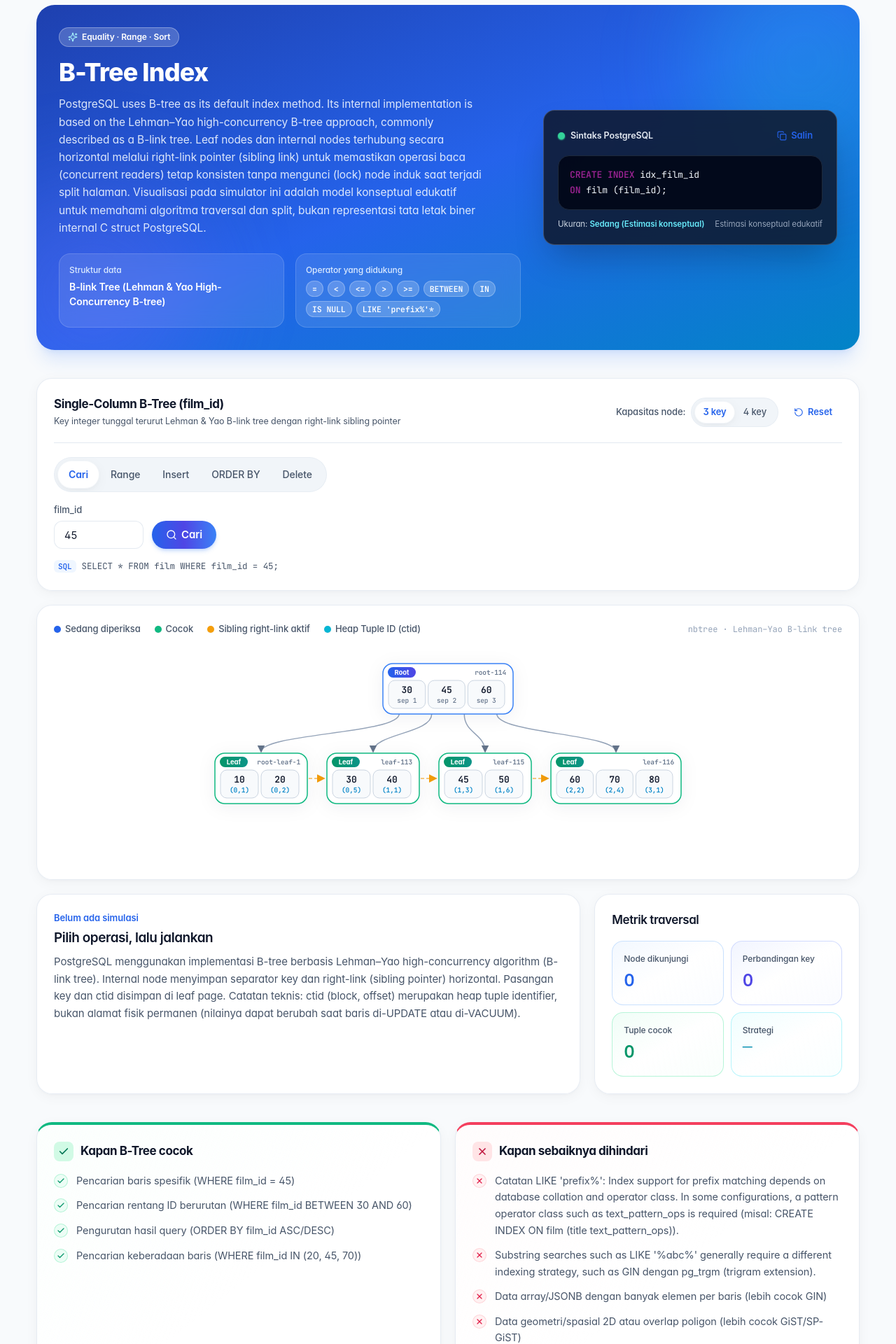
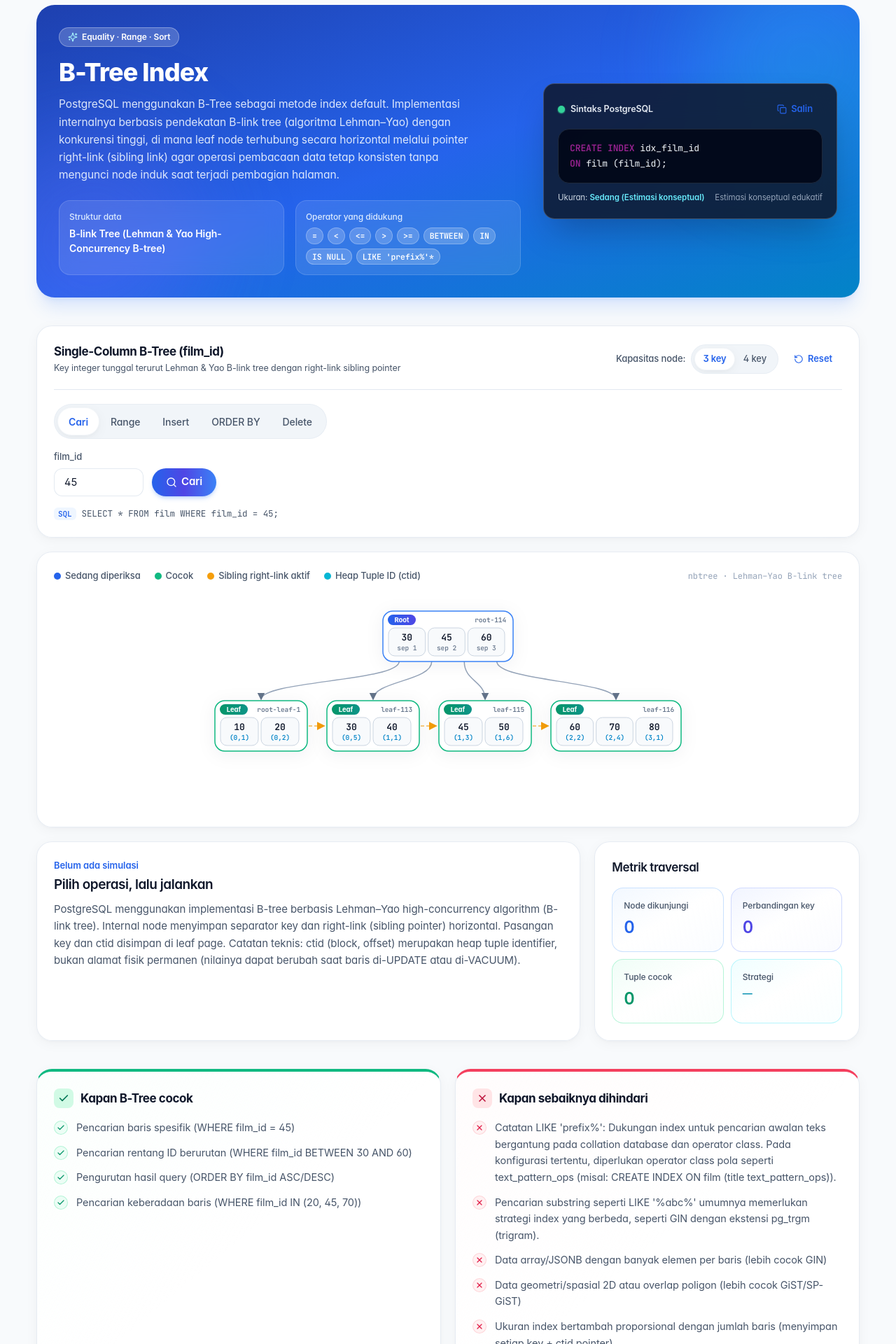
Before and after one commit to ramsyallf/indexlab-sql, a React (Vite) app: page /playground in a window 1280 px wide. Shown: the part 320-2240 px from the top of the page at 70% size. Built offline with nearby package versions, Linux system fonts and the light colour scheme.

Commit message:
docs: translate B-Tree summary and technical notes to Indonesian

```diff
--- a/src/data/indexCatalog.ts
+++ b/src/data/indexCatalog.ts
@@ -8,7 +8,7 @@ export const INDEX_METHODS: Record<IndexTypeId, IndexMethodSpec> = {
     badge: 'Equality · Range · Sort',
     tagline: 'Balanced Search Tree (nbtree) untuk pencarian ekuivalensi, rentang nilai, dan pengurutan.',
     summary:
-      'PostgreSQL uses B-tree as its default index method. Its internal implementation is based on the Lehman–Yao high-concurrency B-tree approach, commonly described as a B-link tree. Leaf nodes dan internal nodes terhubung secara horizontal melalui right-link pointer (sibling link) untuk memastikan operasi baca (concurrent readers) tetap konsisten tanpa mengunci (lock) node induk saat terjadi split halaman. Visualisasi pada simulator ini adalah model konseptual edukatif untuk memahami algoritma traversal dan split, bukan representasi tata letak biner internal C struct PostgreSQL.',
+      'PostgreSQL menggunakan B-Tree sebagai metode index default. Implementasi internalnya berbasis pendekatan B-link tree (algoritma Lehman–Yao) dengan konkurensi tinggi, di mana leaf node terhubung secara horizontal melalui pointer right-link (sibling link) agar operasi pembacaan data tetap konsisten tanpa mengunci node induk saat terjadi pembagian halaman.',
     dataStructureName: 'B-link Tree (Lehman & Yao High-Concurrency B-tree)',
     howItWorks:
       'Internal node menyimpan separator key beserta "high key" dan right-link (sibling pointer) horizontal ke halaman tetangga kanan. Seluruh pasangan (key, ctid) tersimpan secara terurut di Leaf Nodes yang juga saling terhubung secara horizontal. Catatan teknis: ctid (ItemPointer) adalah heap tuple identifier (nomor blok, nomor offset), bukan alamat disk permanen; nilainya berubah saat baris di-UPDATE atau di-VACUUM (MVCC).',
@@ -22,8 +22,8 @@ export const INDEX_METHODS: Record<IndexTypeId, IndexMethodSpec> = {
       'Pencarian keberadaan baris (WHERE film_id IN (20, 45, 70))',
     ],
     notSuitableFor: [
-      "Catatan LIKE 'prefix%': Index support for prefix matching depends on database collation and operator class. In some configurations, a pattern operator class such as text_pattern_ops is required (misal: CREATE INDEX ON film (title text_pattern_ops)).",
-      "Substring searches such as LIKE '%abc%' generally require a different indexing strategy, such as GIN dengan pg_trgm (trigram extension).",
+      "Catatan LIKE 'prefix%': Dukungan index untuk pencarian awalan teks bergantung pada collation database dan operator class. Pada konfigurasi tertentu, diperlukan operator class pola seperti text_pattern_ops (misal: CREATE INDEX ON film (title text_pattern_ops)).",
+      "Pencarian substring seperti LIKE '%abc%' umumnya memerlukan strategi index yang berbeda, seperti GIN dengan ekstensi pg_trgm (trigram).",
       'Data array/JSONB dengan banyak elemen per baris (lebih cocok GIN)',
       'Data geometri/spasial 2D atau overlap poligon (lebih cocok GiST/SP-GiST)',
     ],
```
